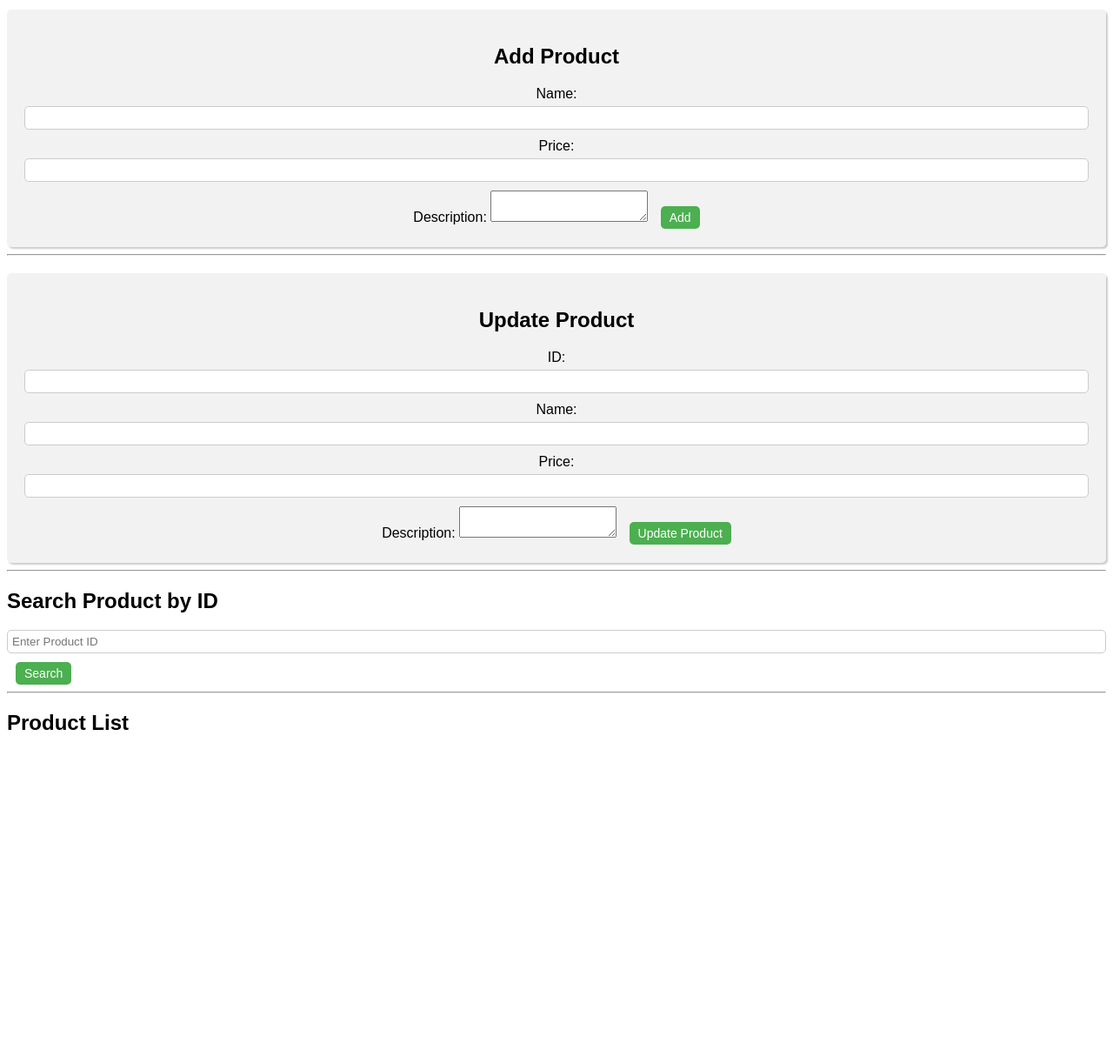
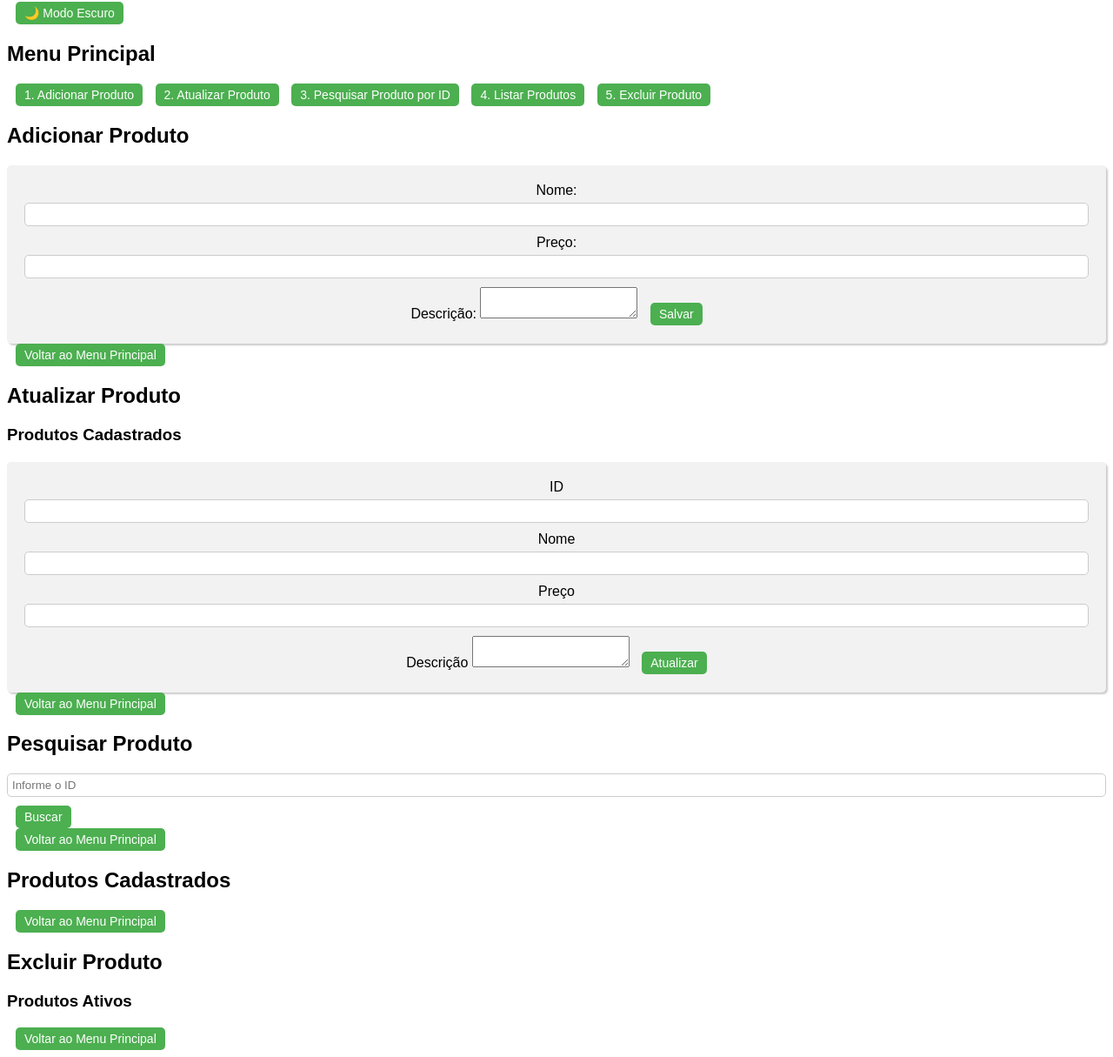
Before and after one commit to Cristiano-Goncalves/Nuvem19052026Front, a plain HTML site: page index.html in a window 1280 px wide. Shown: the part 66-1281 px from the top of the page at 87% size. Before the commit the page ends 931 px from the top, so only its background shows below. Drawn offline with Linux system fonts and the light colour scheme; no server answers.

Commit message:
Refactor index.html for product management system
Updated the HTML structure and content for a product management system, including new sections for adding, updating, searching, and deleting products.

```diff
--- a/index.html
+++ b/index.html
@@ -2,64 +2,156 @@
 <html lang="pt-BR">
 <head>
   <meta charset="UTF-8">
-  <title>Product CRUD</title>
-  <link rel="stylesheet" type="text/css" href="style.css">
+  <title>CRUD Produtos</title>
+  <link rel="stylesheet" href="style.css">
 </head>
 <body>
-  <h1>Product CRUD</h1>
+
+<header>
+  <h1>📦 Sistema de Gestão de Produtos</h1>
+
+  <button id="theme-toggle">
+    🌙 Modo Escuro
+  </button>
+</header>
+
+<section id="menu-principal">
+
+  <h2>Menu Principal</h2>
+
+  <button onclick="mostrarTela('add-section')">
+    1. Adicionar Produto
+  </button>
+
+  <button onclick="abrirAtualizacao()">
+    2. Atualizar Produto
+  </button>
+
+  <button onclick="mostrarTela('search-section')">
+    3. Pesquisar Produto por ID
+  </button>
+
+  <button onclick="abrirListagem()">
+    4. Listar Produtos
+  </button>
+
+  <button onclick="abrirExclusao()">
+    5. Excluir Produto
+  </button>
+
+</section>
+
+<section id="add-section" class="tela">
+
+  <h2>Adicionar Produto</h2>
 
   <form id="add-product-form">
-    <h2>Add Product</h2>
 
-    <label for="name">Name:</label>
-    <input type="text" id="name" name="name" required>
+    <label>Nome:</label>
+    <input type="text" id="name" required>
 
-    <label for="price">Price:</label>
-    <input type="number" id="price" name="price" required step="0.01">
+    <label>Preço:</label>
+    <input type="number" id="price" required>
 
-    <label for="description">Description:</label>
-    <textarea id="description" name="description"></textarea>
+    <label>Descrição:</label>
+    <textarea id="description"></textarea>
 
-    <button type="submit">Add</button>
+    <button type="submit">
+      Salvar
+    </button>
+
   </form>
 
-  <hr>
+  <button onclick="voltarMenu()">
+    Voltar ao Menu Principal
+  </button>
+
+</section>
+
+<section id="update-section" class="tela">
+
+  <h2>Atualizar Produto</h2>
+
+  <h3>Produtos Cadastrados</h3>
+
+  <ul id="update-products-list"></ul>
 
   <form id="update-product-form">
-    <h2>Update Product</h2>
 
-    <label for="update-id">ID:</label>
-    <input type="text" id="update-id" name="id" readonly>
+    <label>ID</label>
+    <input type="text" id="update-id" readonly>
 
-    <label for="update-name">Name:</label>
-    <input type="text" id="update-name" name="name" required>
+    <label>Nome</label>
+    <input type="text" id="update-name">
 
-    <label for="update-price">Price:</label>
-    <input type="number" id="update-price" name="price" required step="0.01">
+    <label>Preço</label>
+    <input type="number" id="update-price">
 
-    <label for="update-description">Description:</label>
-    <textarea id="update-description" name="description"></textarea>
+    <label>Descrição</label>
+    <textarea id="update-description"></textarea>
 
-    <button type="submit">Update Product</button>
+    <button type="submit">
+      Atualizar
+    </button>
+
   </form>
 
-  <hr>
+  <button onclick="voltarMenu()">
+    Voltar ao Menu Principal
+  </button>
 
-  <section id="search-section">
-    <h2>Search Product by ID</h2>
-    <input type="number" id="search-id" placeholder="Enter Product ID">
-    <button type="button" id="btn-search">Search</button>
-    <div id="search-result"></div>
-  </section>
+</section>
 
-  <hr>
+<section id="search-section" class="tela">
 
-  <h2>Product List</h2>
+  <h2>Pesquisar Produto</h2>
+
+  <input
+    type="number"
+    id="search-id"
+    placeholder="Informe o ID">
+
+  <button id="btn-search">
+    Buscar
+  </button>
+
+  <div id="search-result"></div>
+
+  <button onclick="voltarMenu()">
+    Voltar ao Menu Principal
+  </button>
+
+</section>
+
+<section id="list-section" class="tela">
+
+  <h2>Produtos Cadastrados</h2>
+
   <ul id="products"></ul>
 
-  <script src="app.js"></script>
-  <script>
-    window.addEventListener('load', fetchProducts);
-  </script>
+  <button onclick="voltarMenu()">
+    Voltar ao Menu Principal
+  </button>
+
+</section>
+
+<section id="delete-section" class="tela">
+
+  <h2>Excluir Produto</h2>
+
+  <h3>Produtos Ativos</h3>
+
+  <ul id="delete-products-list"></ul>
+
+  <div id="delete-result"></div>
+
+  <button onclick="voltarMenu()">
+    Voltar ao Menu Principal
+  </button>
+
+</section>
+
+<script src="app.js"></script>
+
 </body>
 </html>
```
